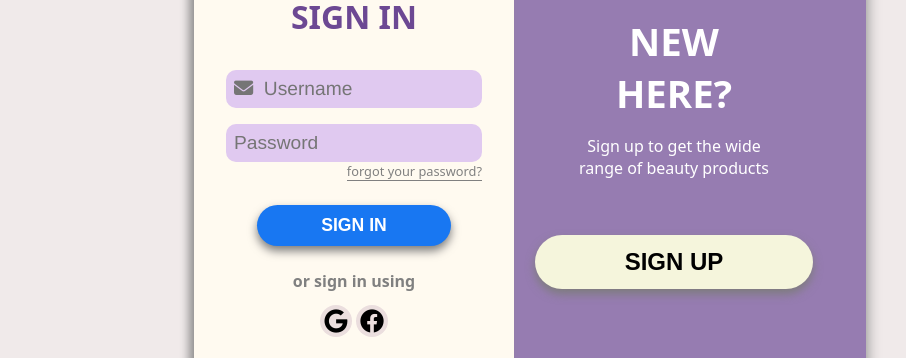
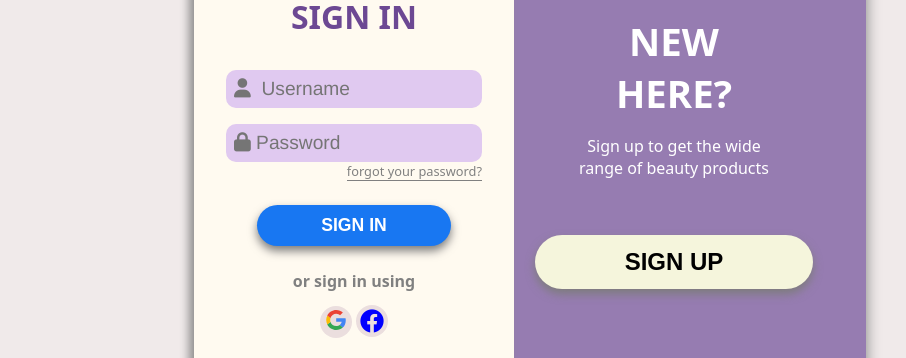
Before and after one commit to prakashgrg4400/signin_UI, a plain HTML site: page index.html in a window 1280 px wide. Shown: the part 236-594 px from the top of the page, without its empty margins (96-1002 px from the left). Drawn offline with Linux system fonts and the light colour scheme.

Commit message:
icons management done in placeholder and google and facebook

```diff
--- a/index.html
+++ b/index.html
@@ -30,11 +30,17 @@
                 <input
                   type="text"
                   class="fontAwesome"
-                  placeholder="&#xf0e0;  Username"
+                  placeholder="&#xf007;  Username"
                 />
               </div>
               <div class="form-group">
-                <input type="password" name="" id="" placeholder="Password" />
+                <input
+                  type="password"
+                  name=""
+                  id=""
+                  placeholder="&#xf023; Password"
+                  class="fontAwesome"
+                />
               </div>
               <p class="forgot-password">forgot your password?</p>
               <button class="sign-in-btn">SIGN IN</button>
@@ -42,8 +48,35 @@
             <div class="sign-in-options">
               <p>or sign in using</p>
               <div class="options">
-                <button><i class="fab fa-google"></i></button>
-                <button><i class="fab fa-facebook"></i></button>
+                <!-- <button><i class="fab fa-google "></i></button> -->
+                <button>
+                  <svg
+                    xmlns="http://www.w3.org/2000/svg"
+                    width="2443"
+                    height="2500"
+                    preserveAspectRatio="xMidYMid"
+                    viewBox="0 0 256 262"
+                    id="google"
+                  >
+                    <path
+                      fill="#4285F4"
+                      d="M255.878 133.451c0-10.734-.871-18.567-2.756-26.69H130.55v48.448h71.947c-1.45 12.04-9.283 30.172-26.69 42.356l-.244 1.622 38.755 30.023 2.685.268c24.659-22.774 38.875-56.282 38.875-96.027"
+                    ></path>
+                    <path
+                      fill="#34A853"
+                      d="M130.55 261.1c35.248 0 64.839-11.605 86.453-31.622l-41.196-31.913c-11.024 7.688-25.82 13.055-45.257 13.055-34.523 0-63.824-22.773-74.269-54.25l-1.531.13-40.298 31.187-.527 1.465C35.393 231.798 79.49 261.1 130.55 261.1"
+                    ></path>
+                    <path
+                      fill="#FBBC05"
+                      d="M56.281 156.37c-2.756-8.123-4.351-16.827-4.351-25.82 0-8.994 1.595-17.697 4.206-25.82l-.073-1.73L15.26 71.312l-1.335.635C5.077 89.644 0 109.517 0 130.55s5.077 40.905 13.925 58.602l42.356-32.782"
+                    ></path>
+                    <path
+                      fill="#EB4335"
+                      d="M130.55 50.479c24.514 0 41.05 10.589 50.479 19.438l36.844-35.974C195.245 12.91 165.798 0 130.55 0 79.49 0 35.393 29.301 13.925 71.947l42.211 32.783c10.59-31.477 39.891-54.251 74.414-54.251"
+                    ></path>
+                  </svg>
+                </button>
+                <button><i class="fab fa-facebook facebook-color"></i></button>
               </div>
             </div>
           </div>
--- a/style.css
+++ b/style.css
@@ -8,6 +8,9 @@ body {
   /* font-family: Arial, Helvetica, sans-serif; */
   font-family: system-ui, -apple-system, BlinkMacSystemFont, "Segoe UI", Roboto,
     Oxygen, Ubuntu, Cantarell, "Open Sans", "Helvetica Neue", sans-serif;
+}
+.facebook-color{
+  color: blue;
 }
 
 button {
@@ -201,4 +204,11 @@ i {
 
 .fontAwesome {
   font-family: "Helvetica", FontAwesome, sans-serif;
+  /* font-family:Arial, Helvetica, FontAwesome , sans-serif; */
 }
+
+svg{
+  height: 20px;
+  width: 20px;
+  /* border: 2px solid green; */
+}
```
